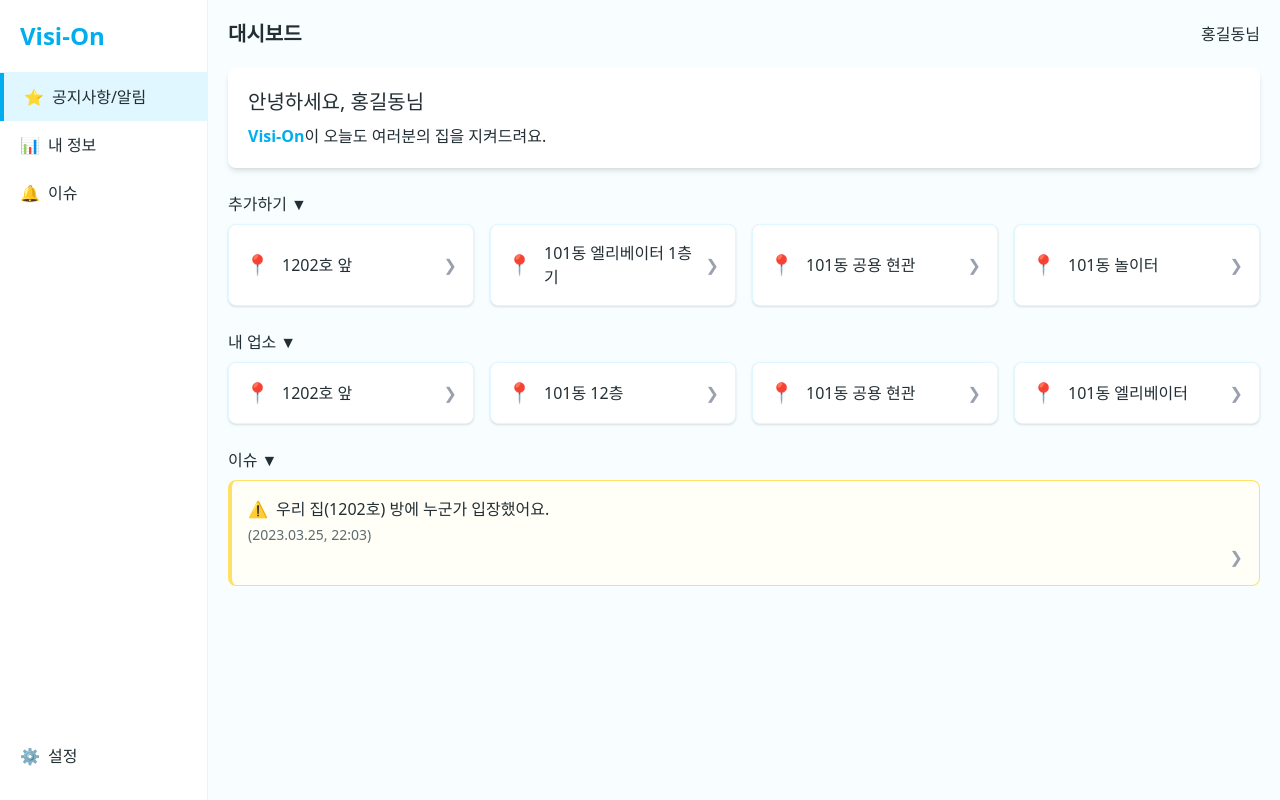
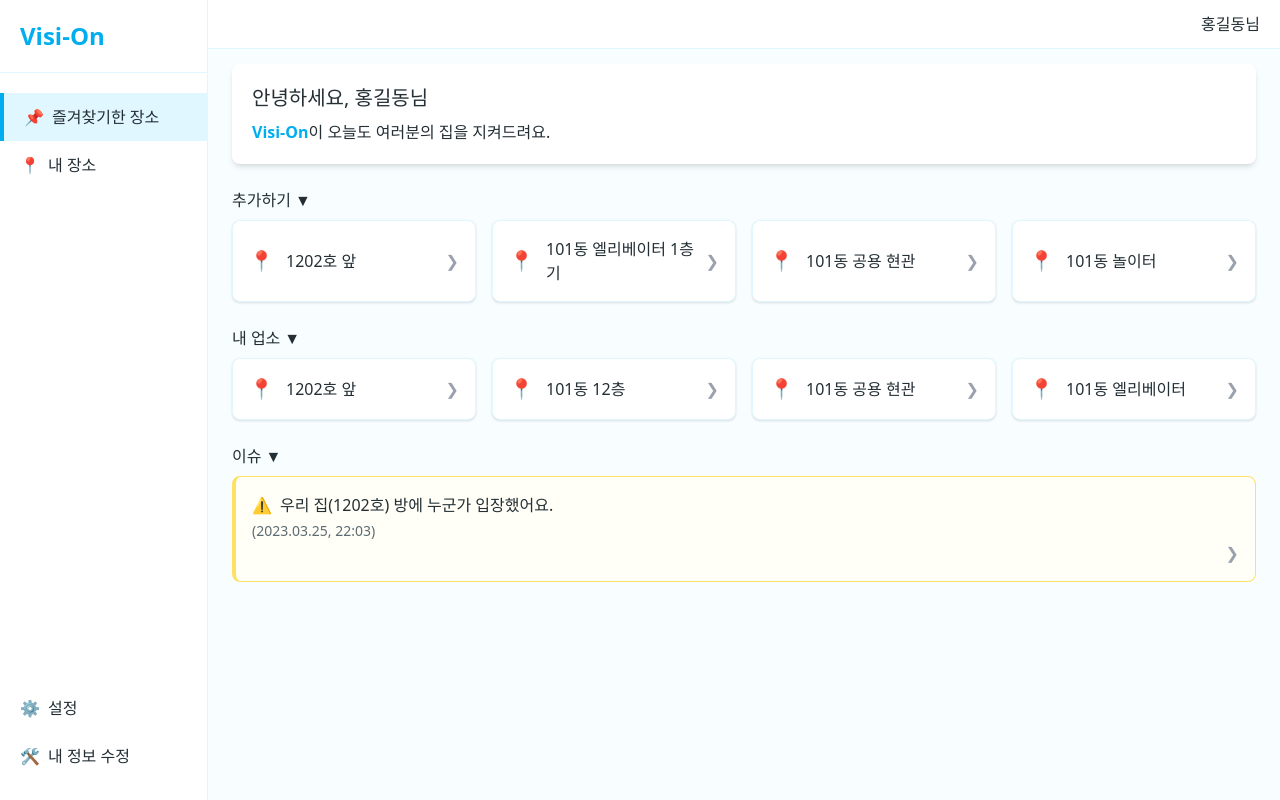
Before and after one commit to camm-cisco-hackathon/cctv_fe, a React (Vite) app: page / in a window 1280 px wide. Built offline with nearby package versions, Linux system fonts and the light colour scheme.

Commit message:
헤더, 사이드바 수정

```diff
--- a/src/components/Header.jsx
+++ b/src/components/Header.jsx
@@ -1,11 +1,9 @@
-// src/components/Header.jsx
 import React from 'react';
 
 const Header = () => {
   return (
-    <header className="flex justify-between items-center mb-5">
-      <h1 className="text-xl font-semibold text-[#232f34]">대시보드</h1>
-      <div className="text-[#232f34]">홍길동님</div>
+    <header className="fixed top-0 left-52 right-0 bg-white border-b border-[#E0F7FF] px-5 py-3 flex items-center justify-end z-40">
+      <div className="text-[#232f34] font-medium">홍길동님</div>
     </header>
   );
 };
--- a/src/components/Sidebar.jsx
+++ b/src/components/Sidebar.jsx
@@ -1,29 +1,42 @@
-// src/components/Sidebar.jsx
 import React from 'react';
 
 const Sidebar = () => {
   return (
     <aside className="w-52 bg-white border-r border-[#E0F7FF] py-5 flex flex-col">
+      {/* 로고 */}
       <div className="text-[#00AEEF] font-bold text-2xl px-5 pb-5 border-b border-[#E0F7FF]">
         Visi-On
       </div>
-      {['공지사항/알림', '내 정보', '이슈'].map((item, index) => (
-        <div
-          key={item}
-          className={`px-5 py-3 flex items-center cursor-pointer transition ${
-            index === 0 ? 'bg-[#E0F7FF] border-l-4 border-[#00AEEF]' : 'hover:bg-[#E0F7FF]'
-          }`}
-        >
-          <span className="mr-2">{['⭐', '📊', '🔔'][index]}</span>
-          <span>{item}</span>
-        </div>
-      ))}
-      <div className="mt-auto px-5 py-3 flex items-center cursor-pointer hover:bg-[#E0F7FF]">
-        <span className="mr-2">⚙️</span>
-        <span>설정</span>
+
+      {/* 상단 메뉴 */}
+      <div className="mt-5">
+        <MenuItem icon="📌" label="즐겨찾기한 장소" active />
+        <MenuItem icon="📍" label="내 장소" />
+      </div>
+
+      {/* 여백 */}
+      <div className="flex-grow" />
+
+      {/* 하단 메뉴 */}
+      <div>
+        <MenuItem icon="⚙️" label="설정" />
+        <MenuItem icon="🛠️" label="내 정보 수정" />
       </div>
     </aside>
   );
 };
 
+// ✅ 메뉴 아이템 컴포넌트
+const MenuItem = ({ icon, label, active = false }) => {
+  return (
+    <div
+      className={`px-5 py-3 flex items-center cursor-pointer transition
+        ${active ? 'bg-[#E0F7FF] border-l-4 border-[#00AEEF]' : 'hover:bg-[#E0F7FF]'}`}
+    >
+      <span className="mr-2">{icon}</span>
+      <span>{label}</span>
+    </div>
+  );
+};
+
 export default Sidebar;
--- a/src/pages/Dashboard.jsx
+++ b/src/pages/Dashboard.jsx
@@ -8,7 +8,8 @@ const Dashboard = () => {
     <div className="flex min-h-screen bg-[#F8FDFF] text-[#232f34]">
 
       <Sidebar />
-      <main className="flex-1 p-5">
+      <main className="flex-1 pt-16 px-6">  {/* pt-16 = 약 64px */}
+
         <Header />
 
         {/* 환영 메시지 박스 */}
```
